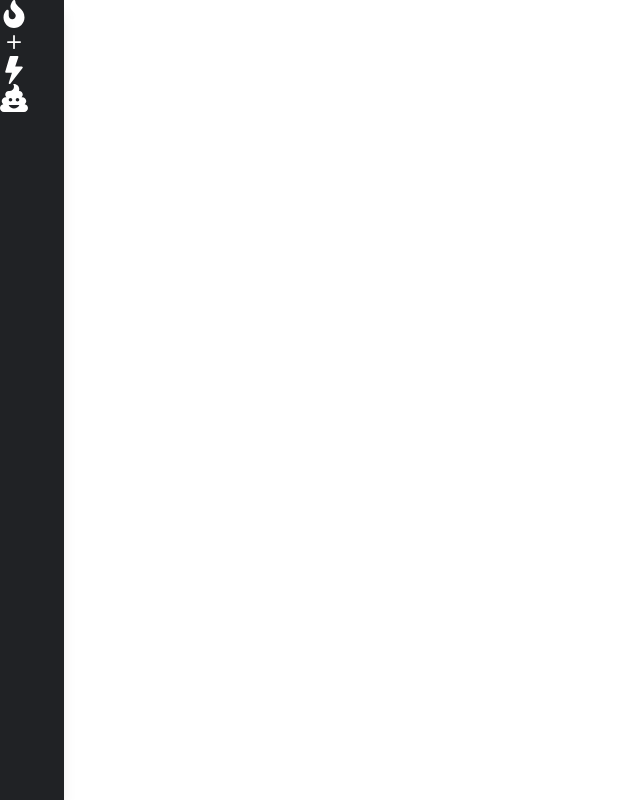
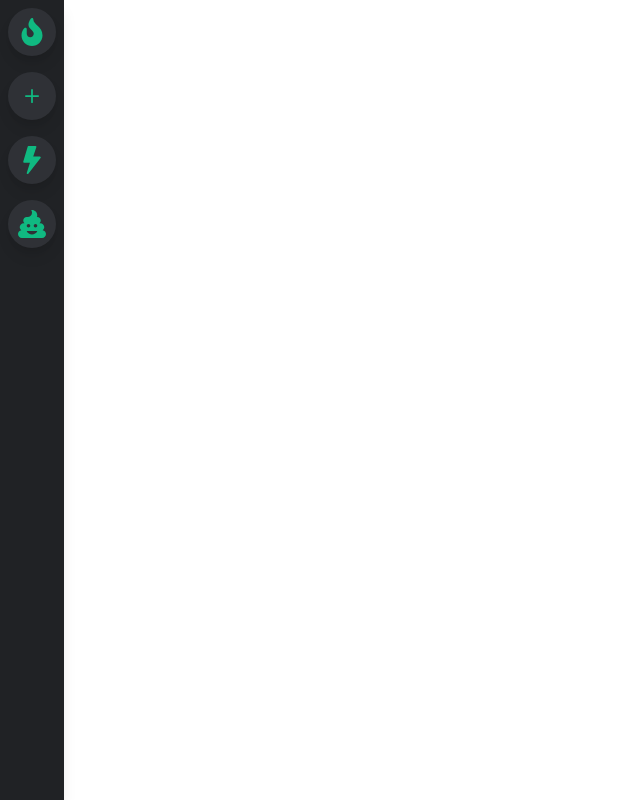
Before and after one commit to brodie-m/tailwind-ui, a React (Create React App) app: page / in a window 1280 px wide. Shown: the whole page, without its empty margins (0-640 px from the left). Built offline with nearby package versions, Linux system fonts and the light colour scheme.

Commit message:
added animations to icons"

```diff
--- a/src/index.css
+++ b/src/index.css
@@ -1,3 +1,14 @@
 @tailwind base;
 @tailwind components;
 @tailwind utilities;
+
+@layer components {
+  .sidebar-icon {
+    @apply relative flex items-center justify-center h-12 w-12 mt-2 mb-2 mx-auto shadow-lg bg-gray-800 text-green-500
+    hover:bg-green-600 hover:text-white
+    rounded-3xl hover:rounded-xl
+    transition-all duration-300 ease-linear;
+
+
+  }
+}
```
